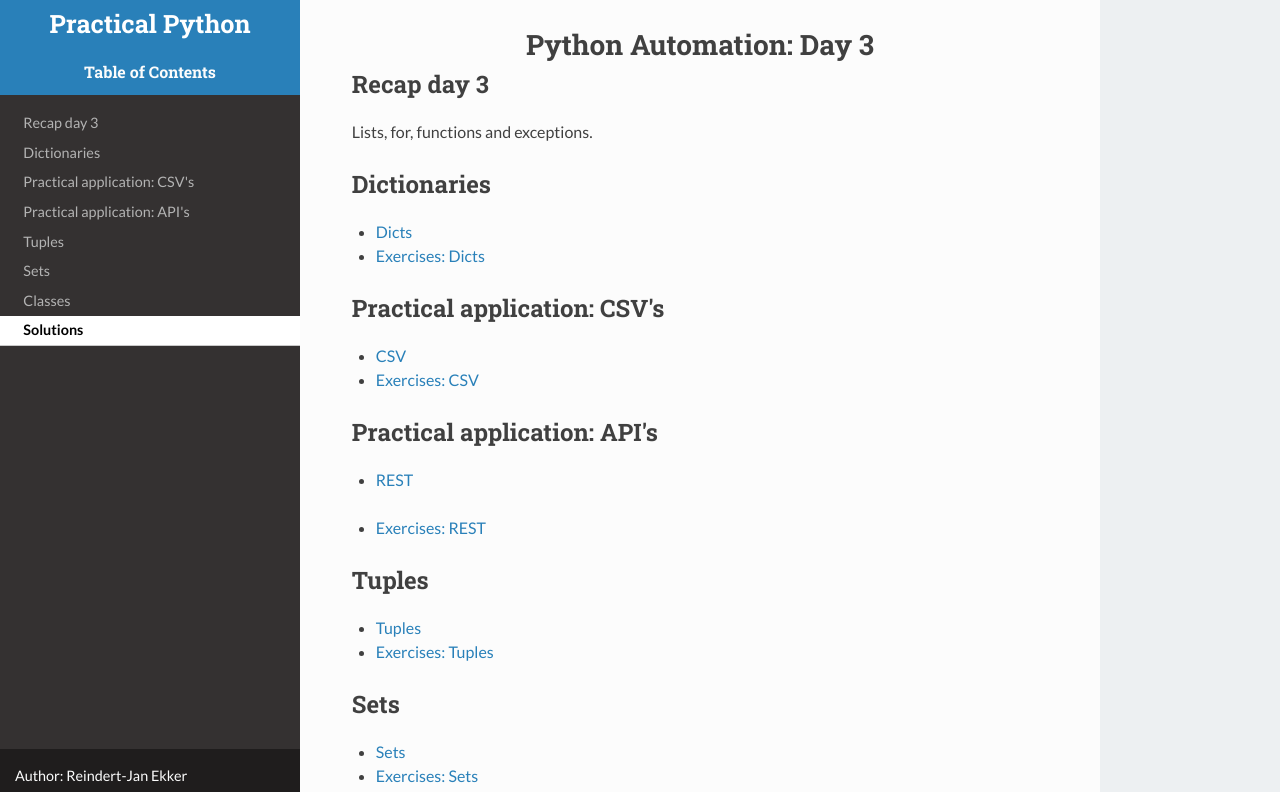
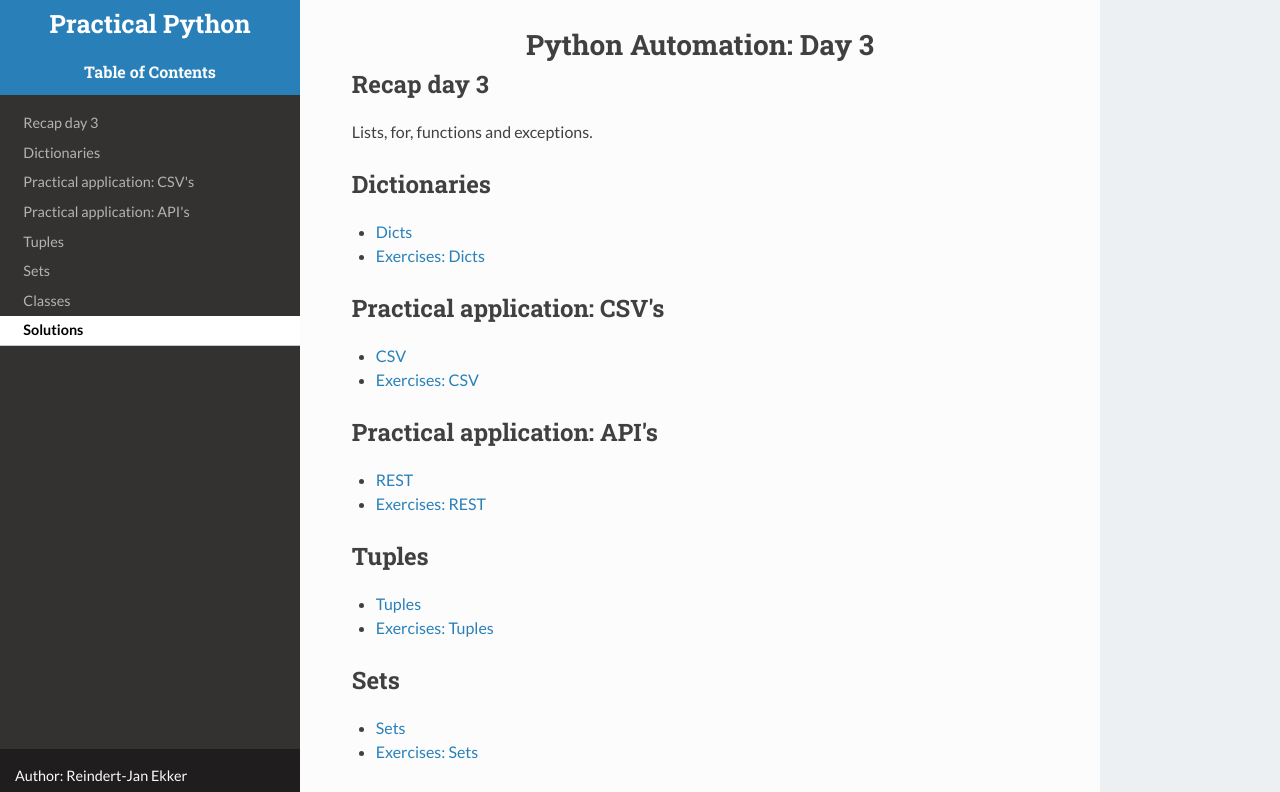
Before and after one commit to rjekker/di-python-pandas, a plain HTML site: page di-python-pandas/day3.html in a window 1280 px wide. Shown: the top 792 px of the page. Drawn offline with nearby package versions, Linux system fonts and the light colour scheme.

Commit message:
day 3, minor fix

```diff
--- a/di-python-pandas/day3.html
+++ b/di-python-pandas/day3.html
@@ -254,9 +254,6 @@ Lists, for, functions and exceptions.
 <div class="outline-text-2" id="text-org44de975">
 <ul class="org-ul">
 <li><a href="../shared/presentaties/python/rest_apis.html">REST</a></li>
-</ul>
-
-<ul class="org-ul">
 <li><a href="../shared/exercises/rest.html">Exercises: REST</a></li>
 </ul>
 </div>
```
